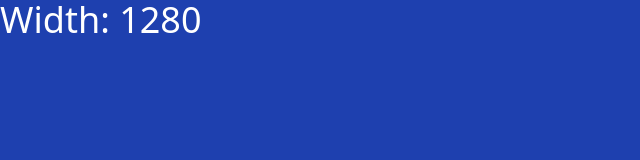
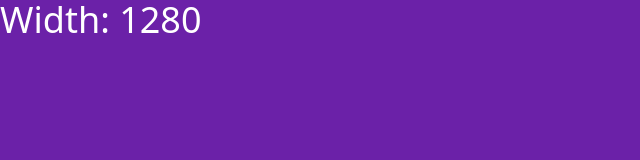
Before and after one commit to MickeyH254/tailwind-sandbox-welcome, a plain HTML site: page 11-breakpoints/index.html in a window 1280 px wide. Shown: the whole page, without its empty margins (0-640 px from the left). Drawn offline with nearby package versions, Linux system fonts and the light colour scheme.

Commit message:
11 finished

```diff
--- a/11-breakpoints/index.html
+++ b/11-breakpoints/index.html
@@ -9,7 +9,7 @@
   </head>
   <!-- Tailwind is mobile-first -->
 
-  <body class="bg-black sm:bg-green-800 md:bg-blue-800">
+  <body class="bg-black sm:bg-green-800 md:bg-blue-800 lg:bg-yellow-800 xl:bg-purple-800 2xl:bg-red-800">
   <h1 class="text-white text-4xl"></h1>
 
   <script>
```
